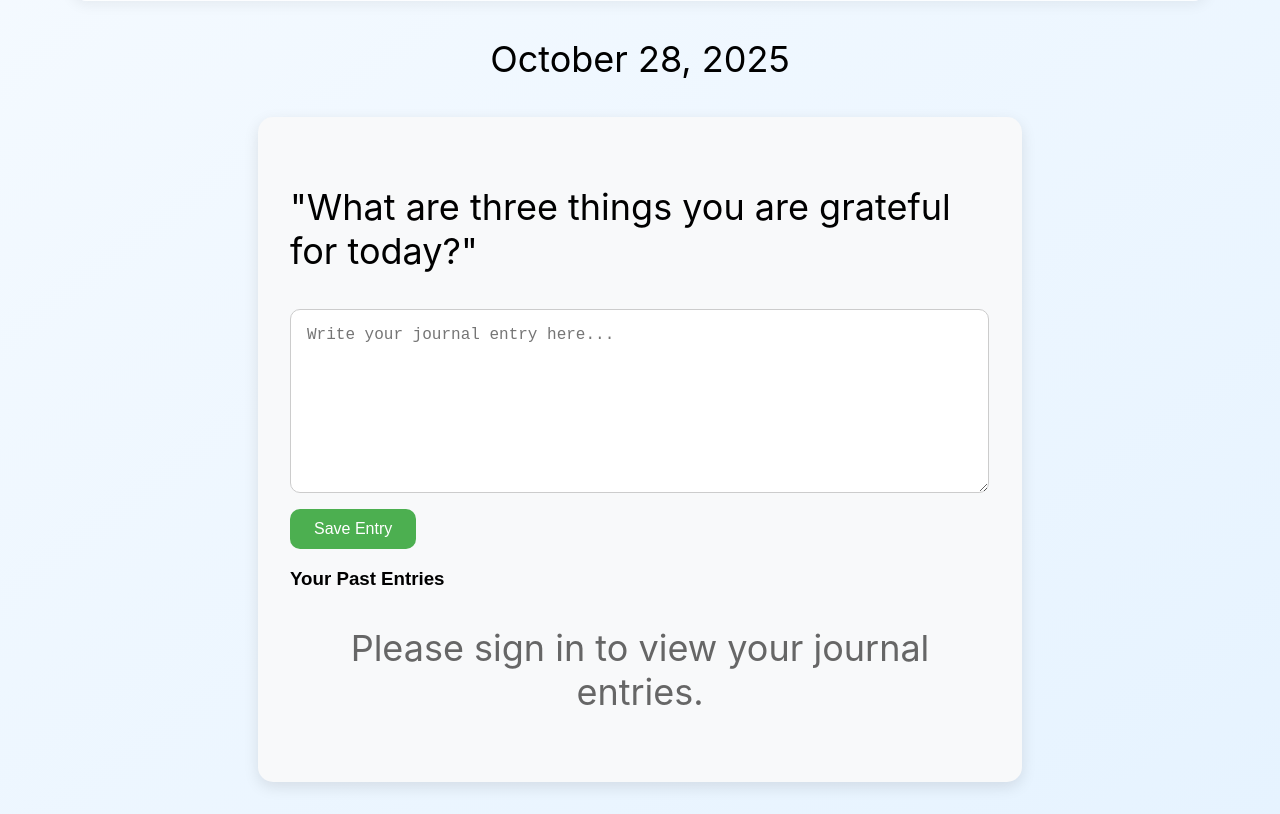
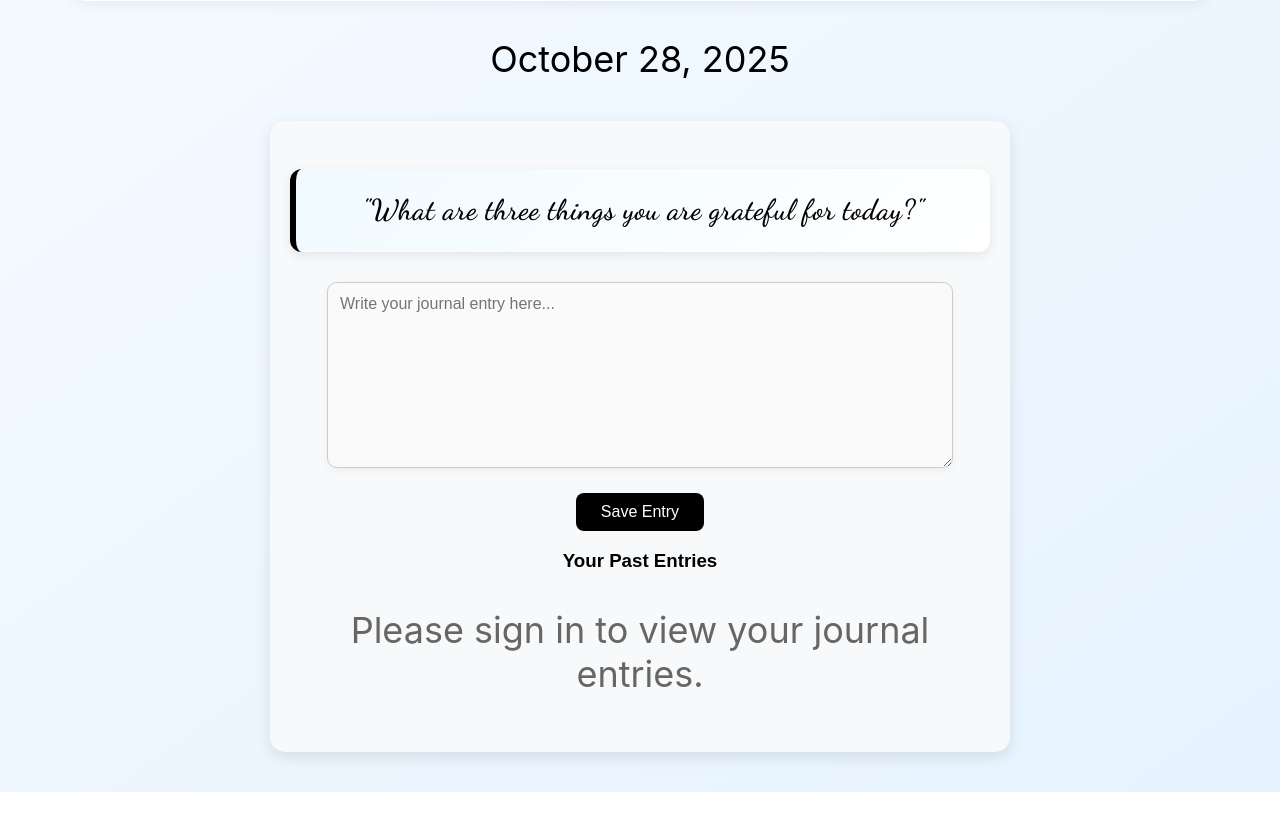
Before and after one commit to twenty-one21/congress-challenge-2025, a plain HTML site: page public/journal.html in a window 1280 px wide. Shown: the part 131-945 px from the top of the page. After the commit the page ends 923 px from the top, so only its background shows below. Drawn offline with Linux system fonts and the light colour scheme; no server answers; a web font is replaced by a local one.

Commit message:
Update journal.html

```diff
--- a/public/journal.html
+++ b/public/journal.html
@@ -7,7 +7,78 @@
     <link rel="stylesheet" href="../src/styles/styles.css">
     <link rel="preconnect" href="https://fonts.googleapis.com">
     <link rel="preconnect" href="https://fonts.gstatic.com" crossorigin>
+    <link rel="preconnect" href="https://fonts.googleapis.com">
+    <link href="https://fonts.googleapis.com/css2?family=Dancing+Script:wght@600&family=Playfair+Display:ital@1&display=swap" rel="stylesheet">
 </head>
+<style>
+  .journal-container {
+    max-width: 700px;
+    margin: 40px auto;
+    padding: 20px;
+    text-align: center;
+    font-family: "Poppins", sans-serif;
+  }
+
+  #journal-prompt {
+    font-family: "Dancing Script", cursive;
+    font-size: 1.8rem;
+    color: #000000;
+    background: linear-gradient(135deg, #f0faff, #ffffff);
+    border-left: 6px solid #000000;
+    padding: 20px 25px;
+    margin-bottom: 30px;
+    border-radius: 12px;
+    box-shadow: 0 4px 12px rgba(0,0,0,0.08);
+    letter-spacing: 0.5px;
+    line-height: 1.5;
+    transition: transform 0.2s ease, box-shadow 0.2s ease;
+  }
+
+  #journal-prompt:hover {
+    transform: translateY(-3px);
+    box-shadow: 0 6px 16px rgba(0,0,0,0.12);
+  }
+  textarea#journal-entry {
+    width: 100%;
+    max-width: 600px;
+    display: block;
+    margin: 0 auto 25px auto; /* centers horizontally + adds bottom margin */
+    height: 160px;
+    padding: 12px;
+    border-radius: 10px;
+    border: 1px solid #ccc;
+    background-color: #fafafa;
+    resize: vertical;
+    font-size: 1rem;
+    font-family: "Poppins", sans-serif;
+    box-shadow: 0 2px 8px rgba(0,0,0,0.05);
+    transition: box-shadow 0.2s ease;
+  }
+
+  textarea#journal-entry:focus {
+    outline: none;
+    box-shadow: 0 4px 12px rgba(0,0,0,0.1);
+  }
+
+  button#save-entry {
+    background-color: #000000;
+    color: white;
+    border: none;
+    padding: 10px 25px;
+    border-radius: 8px;
+    cursor: pointer;
+    font-size: 1rem;
+    font-family: "Poppins", sans-serif;
+    transition: background 0.3s ease, transform 0.2s ease;
+  }
+
+  button#save-entry:hover {
+    background-color: #dddddd;
+    color: black;
+    transform: scale(1.05);
+  }
+</style>
+
 <body>
   <header>
     <a href="index.html" style="text-decoration: none; color: inherit;">
```
